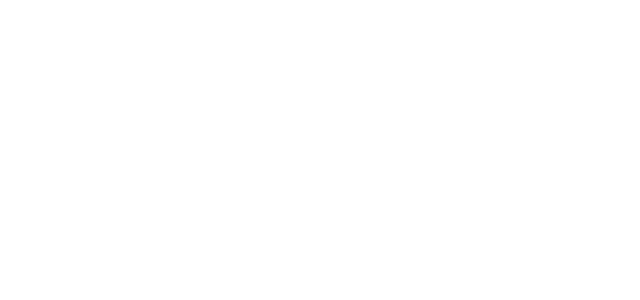
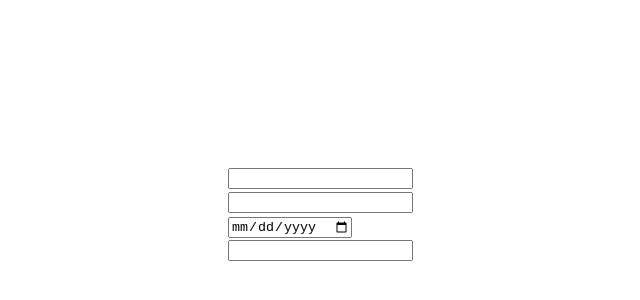
Before and after one commit to coolryanc/vue-multi-step-form, a Vue app: page / in a window 1280 px wide. Shown: the part 186-486 px from the top of the page, without its empty margins (227-867 px from the left). Built offline with nearby package versions, Linux system fonts and the light colour scheme.

Commit message:
feat: set up multi form component

```diff
--- a/src/App.vue
+++ b/src/App.vue
@@ -1,9 +1,34 @@
 <script setup lang="ts">
+import { FormElement, type FormStep } from '@/types/MultiStepForm.type'
+import MultiStepForm from '@/components/MultiStepForm.vue'
 
+const formSteps: FormStep[] = [
+  {
+    key: 'name',
+    label: 'Name',
+    type: FormElement.Text
+  },
+  {
+    key: 'Email',
+    label: 'email',
+    type: FormElement.Email
+  },
+  {
+    key: 'birthday',
+    label: 'Birthday',
+    type: FormElement.Date
+  },
+  {
+    key: 'password',
+    label: 'Password',
+    type: FormElement.Password
+  },
+]
 </script>
 
 <template>
   <main>
+    <MultiStepForm :steps="formSteps" />
   </main>
 </template>
 
--- /dev/null
+++ b/src/components/MultiStepForm.vue
@@ -0,0 +1,44 @@
+<script setup lang="ts">
+import { ref, computed, type Component } from 'vue'
+import { FormElement, type FormStep } from '@/types/MultiStepForm.type'
+// Form elements
+import DateInput from './formElement/DateInput.vue'
+import EmailInput from './formElement/EmailInput.vue'
+import PasswordInput from './formElement/PasswordInput.vue'
+import TextInput from './formElement/TextInput.vue'
+
+const props = defineProps<{
+  steps: FormStep[]
+}>()
+
+const currentStep = ref(0)
+const isFinalStep = computed<boolean>(() => currentStep.value === props.steps.length)
+
+const getFormElement = (type: FormElement): Component => {
+  switch (type) {
+    case FormElement.Date: {
+      return DateInput
+    }
+    case FormElement.Email: {
+      return EmailInput
+    }
+    case FormElement.Password: {
+      return PasswordInput
+    }
+    case FormElement.Text:
+    default: {
+      return TextInput
+    }
+  }
+}
+
+</script>
+
+<template>
+  <form>
+    <div v-for="step in steps" :key="step.key">
+      <component :is="getFormElement(step.type)" />
+    </div>
+  </form>
+  <button v-if="isFinalStep" />
+</template>
--- /dev/null
+++ b/src/components/formElement/DateInput.vue
@@ -0,0 +1,3 @@
+<template>
+  <input type="date" />
+</template>
--- /dev/null
+++ b/src/components/formElement/EmailInput.vue
@@ -0,0 +1,7 @@
+<script setup lang="ts">
+import TextInput from './TextInput.vue';
+</script>
+
+<template>
+  <TextInput />
+</template>
--- /dev/null
+++ b/src/components/formElement/PasswordInput.vue
@@ -0,0 +1,7 @@
+<script setup lang="ts">
+import TextInput from './TextInput.vue';
+</script>
+
+<template>
+  <TextInput type="password" />
+</template>
--- /dev/null
+++ b/src/components/formElement/TextInput.vue
@@ -0,0 +1,3 @@
+<template>
+  <input type="text" />
+</template>
--- /dev/null
+++ b/src/types/MultiStepForm.type.ts
@@ -0,0 +1,12 @@
+export enum FormElement {
+    Text,
+    Date,
+    Email,
+    Password
+}
+
+export interface FormStep {
+    type: FormElement
+    key: string
+    label: string
+}
```
